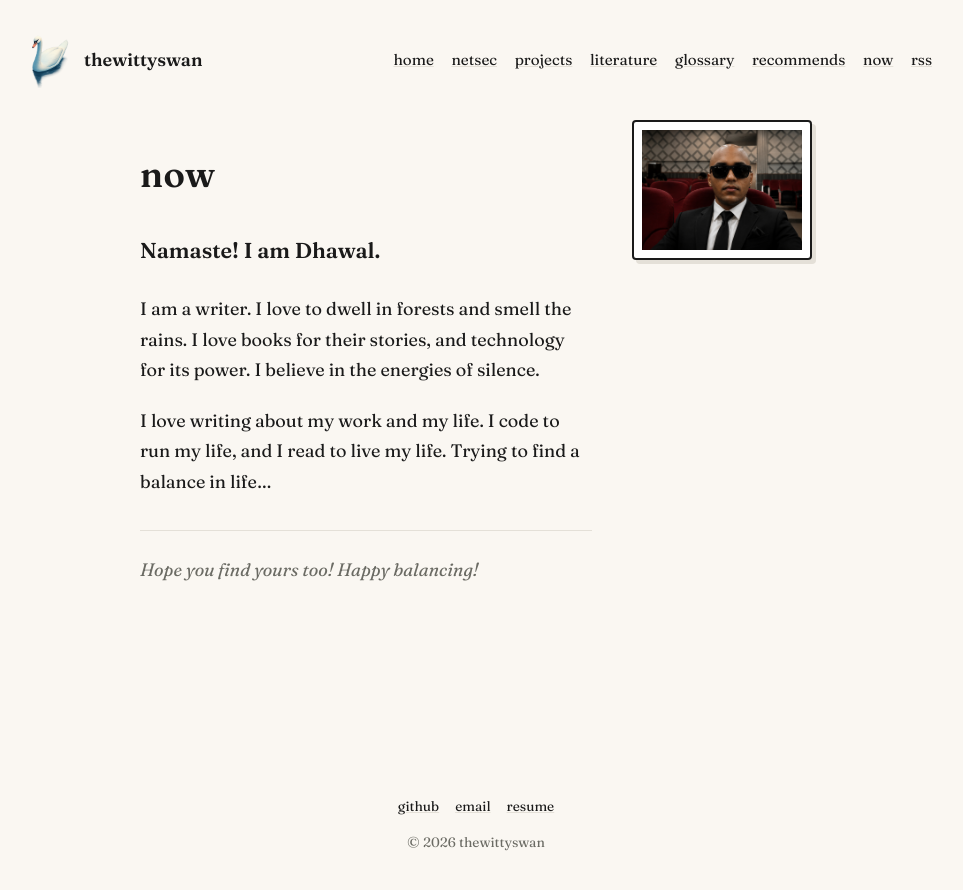
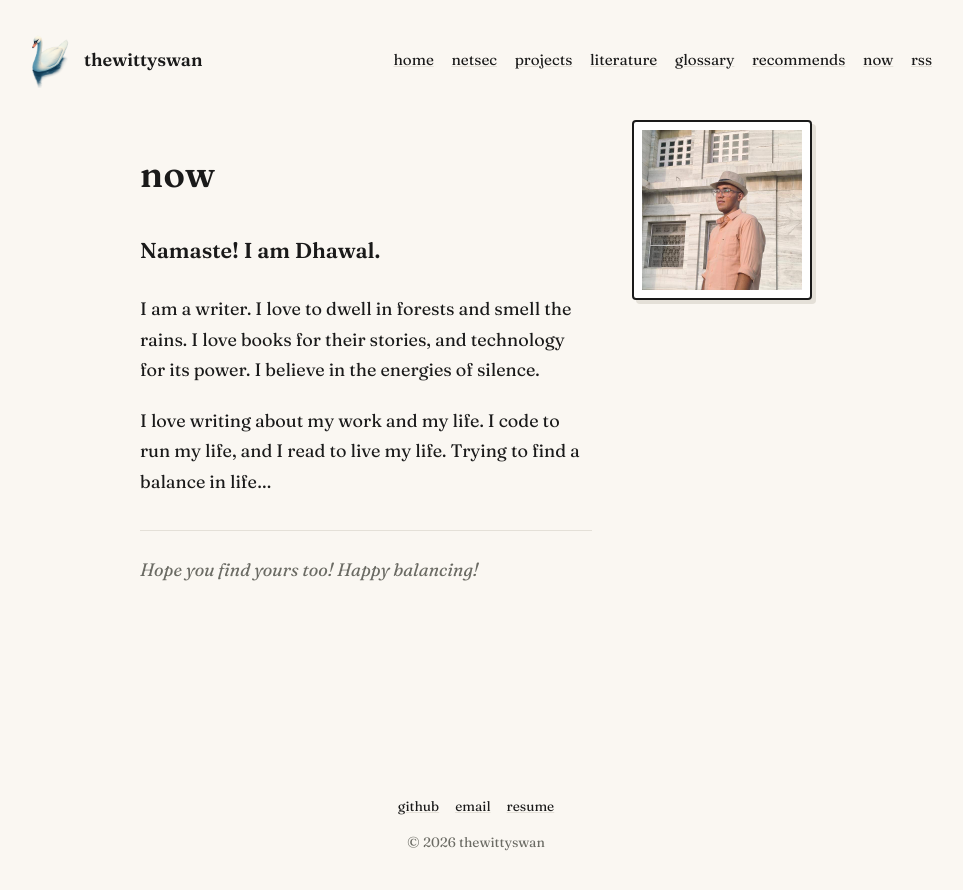
Before and after one commit to DhawalShankar/thewittyswan, a Jekyll site: the page built from now/index.md, in a window 1280 px wide. Shown: the top 890 px of the page, without its empty margins (164-1127 px from the left). Built offline with Jekyll 4.4.1, drawn with Linux system fonts in a browser that asks for light colours.

Commit message:
fix: now-photo

```diff
--- a/now/index.md
+++ b/now/index.md
@@ -4,7 +4,7 @@ title: Now
 permalink: /now/
 greeting: "Namaste! I am Dhawal."
 closing: "Hope you find yours too! Happy balancing!"
-photo: /assets/img/dhawal.jpeg
+photo: /assets/img/dhawal.jpg
 photo_alt: Dhawal
 ---
 
```
Also changed, not shown: assets/img/dhawal.jpeg (deleted), assets/img/dhawal.jpg (added).
